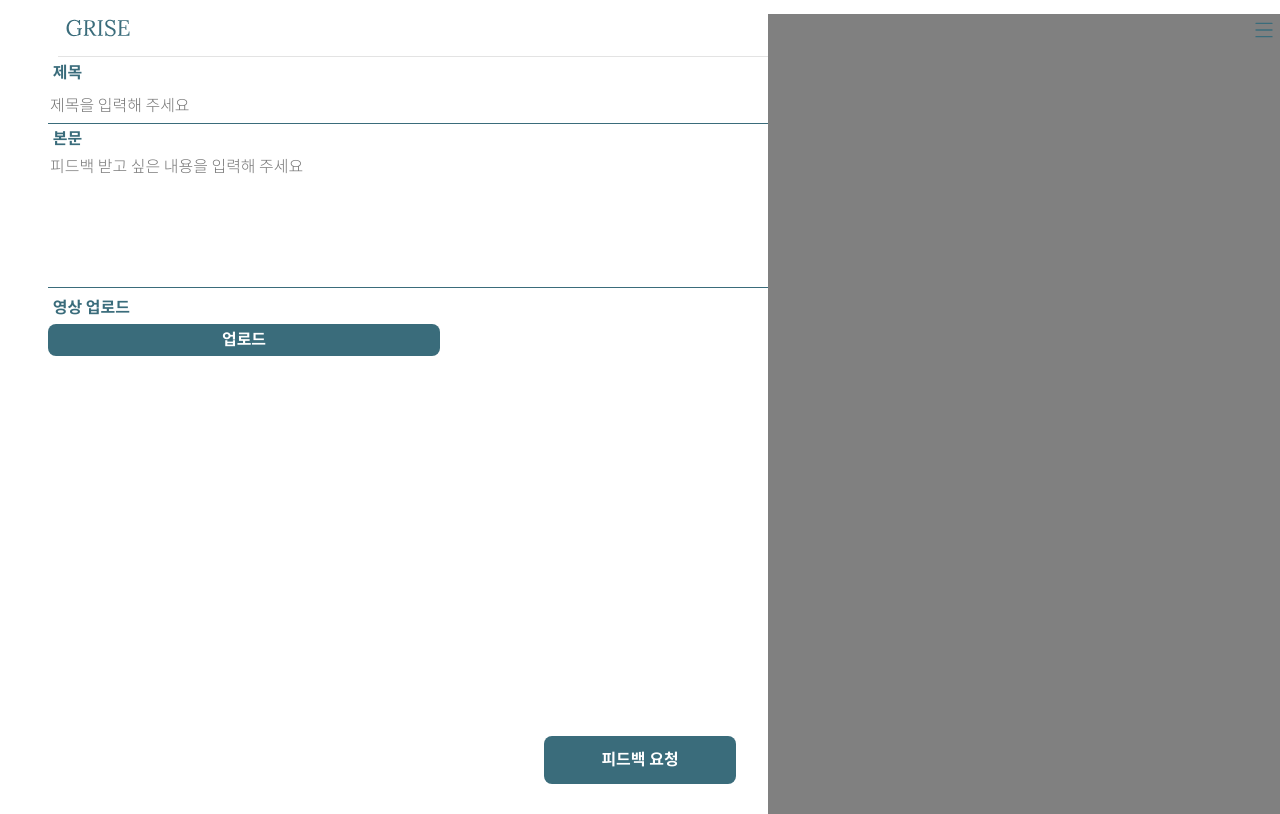
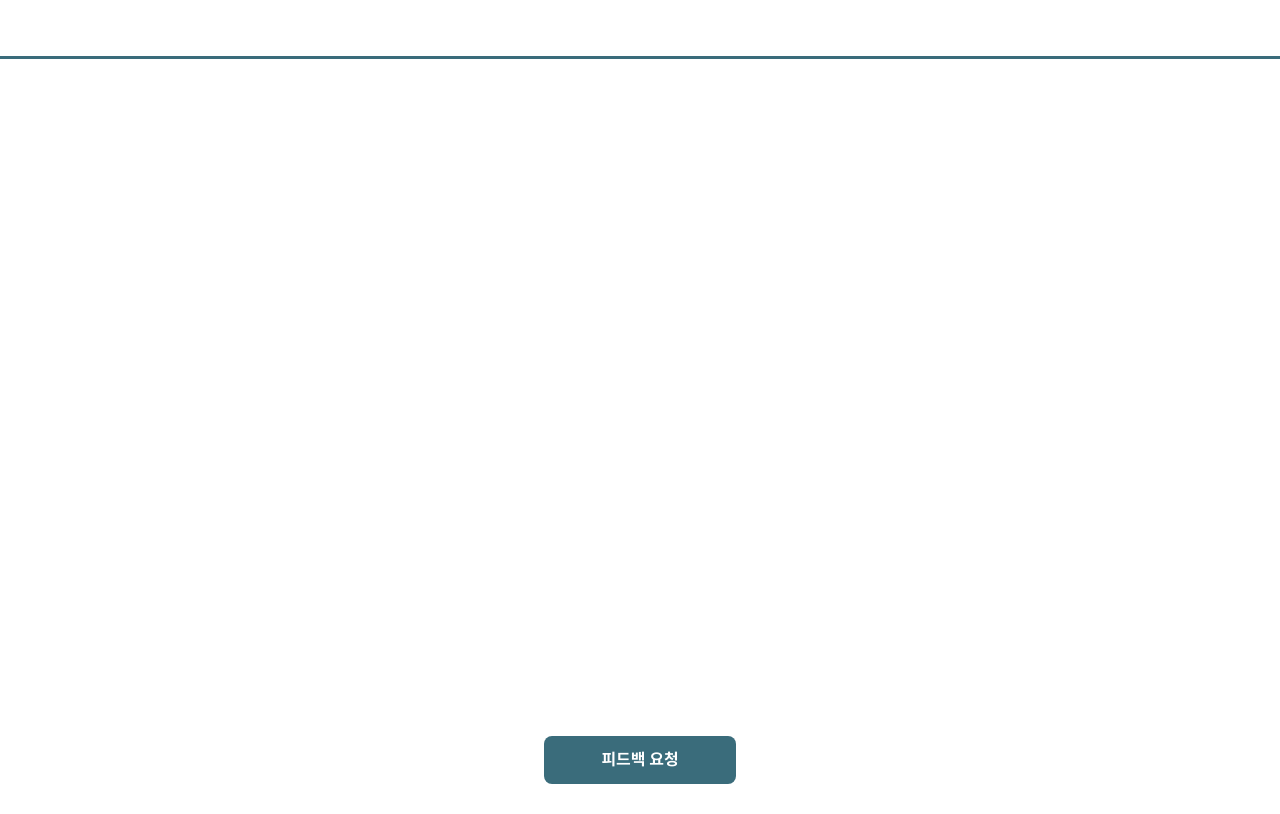
Before and after one commit to Gukss/GRISEFront, a React (Create React App) app in the folder grise/: page /feedbackRequest in a window 1280 px wide. Both pictures are taken after a click on the icon 1206 px from the left and 30 px from the top of the page. Built offline with nearby package versions, Linux system fonts and the light colour scheme.

Commit message:
sideBar 수정중

```diff
--- a/grise/src/Pages/NavBar.jsx
+++ b/grise/src/Pages/NavBar.jsx
@@ -1,15 +1,21 @@
-import React,{useState} from 'react';
+import React,{useState,useRef,useEffect} from 'react';
 import styled from 'styled-components';
 import {Link} from 'react-router-dom';
 import { ReactComponent as Search} from '../Image/search.svg';
 import { ReactComponent as Menu} from '../Image/Menu.svg';
 import { ReactComponent as Logo} from '../Image/GRISE_logo.svg';
+import SideBarContainer from './SideBar/SideBarContainer';
 
 export const NavBar = () => {
   const [searchText, setSearchText] = useState('');
   const [hiddenSearch,setHiddenSearch] = useState(true);
-  const [hiddenMenu,setHiddenMenu] = useState(true);
-
+  const sideBarRef = useRef();
+  const onClickMenu = () =>{
+    sideBarRef.current.style.display='block';
+  }
+  useEffect(()=>{
+    sideBarRef.current.style.display='none';
+  },[]);
   return (
     <div>
       <div
@@ -34,23 +40,16 @@ export const NavBar = () => {
   						marginLeft: "0.5rem"}}/>
             {/* <Home>GRISE</Home> */}
           </Link>
-          <SlideMenu hidden={hiddenMenu}>
-            <Menu
-              style={{ width: "2rem", height: "2rem", float: "right" }}
-              onClick={() => {
-                setHiddenMenu(!hiddenMenu);
-              }}
-            />
-          </SlideMenu>
+          <SideBar ref={sideBarRef}>
+            <SideBarContainer/>
+          </SideBar>
           <Menu
             style={{
               width: "2rem",
               height: "2rem",
               float: "right",
             }}
-            onClick={() => {
-              setHiddenMenu(!hiddenMenu);
-            }}
+            onClick={onClickMenu}
           ></Menu>
           <Search
             style={{
@@ -81,19 +80,15 @@ export const NavBar = () => {
   );
 }
 
-// const Home = styled.div`
-//   color: #3A6C7B;
-//   font-family: 'Lora';
-//   font-style: normal;
-//   font-weight: 400;
-//   font-size: 2rem;
-//   line-height:2rem;
-//   text-align: center;
-//   width: 2rem;
-//   height: 2rem;
-//   float: left;
-//   margin-left: 0.5rem;
-// `
+const SideBar = styled.div`
+  position:absolute;
+  width:100%;
+  height:100%;
+  top:0;
+  bottom:0;
+  left:0;
+  right:0;
+`
 
 const Input = styled.input`
   display:${props=>props.hidden ? 'none':'block'};
@@ -101,13 +96,4 @@ const Input = styled.input`
   height:3rem;
   float:right;
 `
-const SlideMenu = styled.div`
-  display:${props=>props.hidden ? 'none':'block'};
-  width:40%;
-  height:100%;
-  left:60%;
-  position:absolute;
-  background-color: gray;
-  transition:1s;
-`
 export default NavBar;
--- /dev/null
+++ b/grise/src/Pages/SideBar/SideBarContainer.jsx
@@ -0,0 +1,29 @@
+import React,{useRef} from 'react';
+import styled from 'styled-components';
+const SideBarContainer = () => {
+    const containerRef = useRef();
+
+    return (
+        <Contianer ref = {containerRef}>
+            <SideBarHeader></SideBarHeader>
+        </Contianer>
+    )
+};
+
+const Contianer = styled.div`
+    width:100%;
+    height:100%;
+    background-color:#ffffff;
+`
+
+const SideBarHeader = styled.div`
+    width: 100%;
+    height: 3.5rem;
+    border-bottom: #3A6C7B solid 0.2rem;
+    font-family: 'Noto Sans CJK KR';
+    font-style: normal;
+    font-weight: bold;
+`
+
+
+export default SideBarContainer
```
Also changed, not shown: grise/src/Pages/SideBar/SideBarItem.jsx (added, +9 -0 lines), grise/src/Pages/SideBar/SideBarList.jsx (added, +9 -0 lines).
